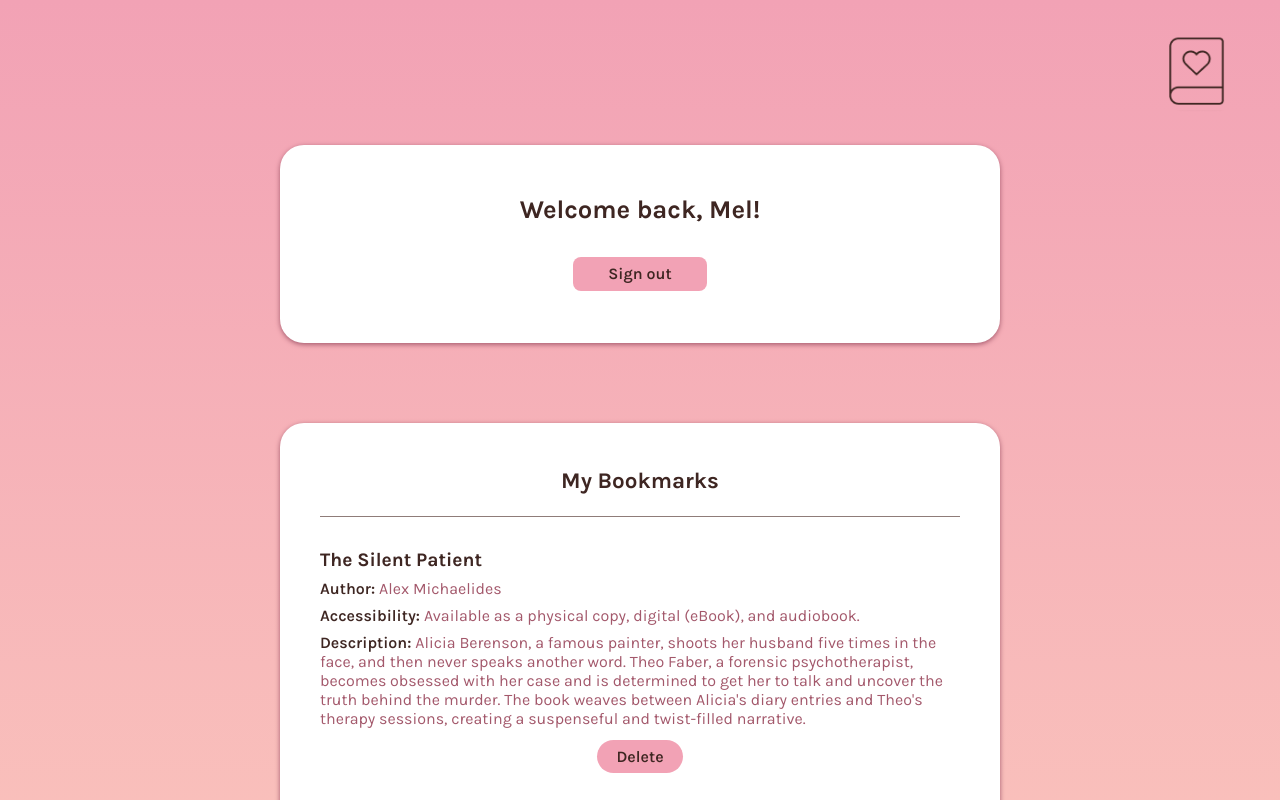
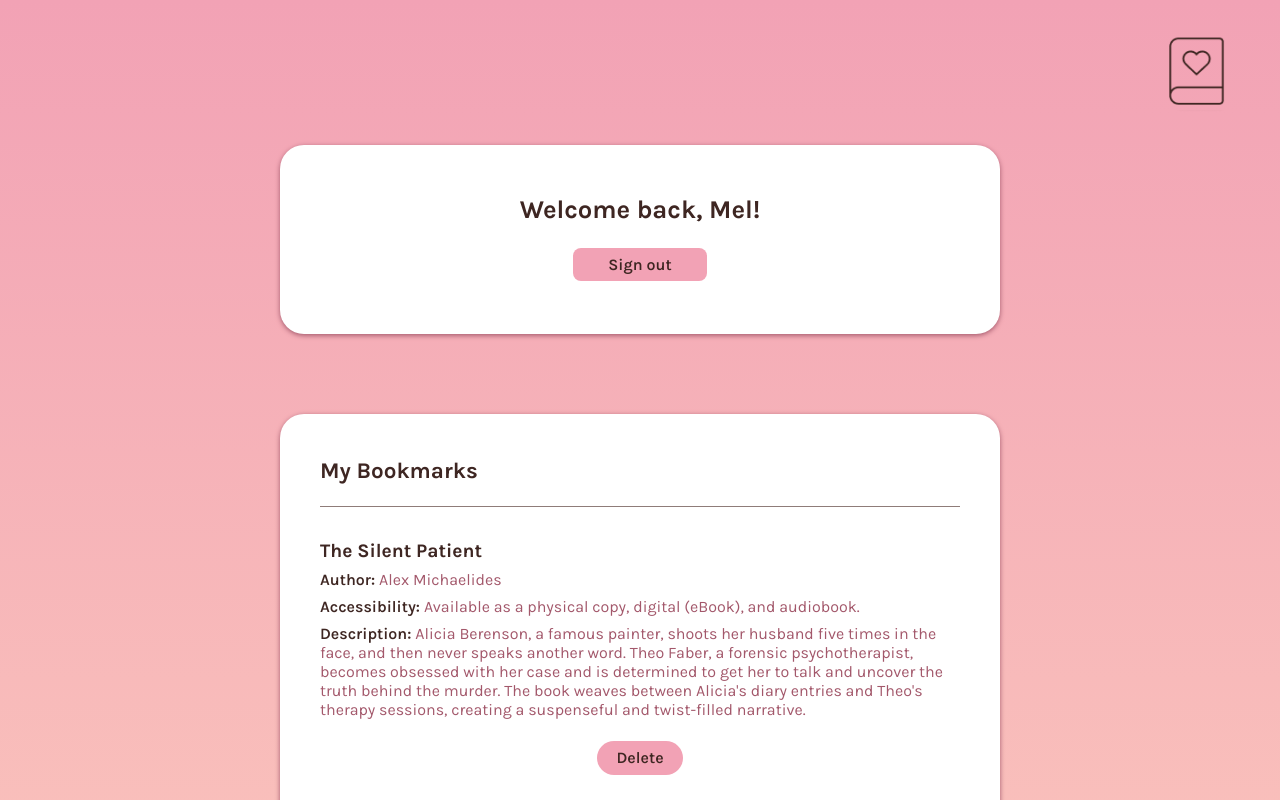
Before and after one commit to riyeur/Booki, a React (Create React App) app in the folder frontend/: page /profile in a window 1280 px wide. Shown: the top 800 px of the page. Built offline with nearby package versions, Linux system fonts and the light colour scheme.

Commit message:
Fixed it so that the text's align

```diff
--- a/frontend/src/styles/ProfilePageStyles.css
+++ b/frontend/src/styles/ProfilePageStyles.css
@@ -52,7 +52,7 @@ body {
     font-family: 'Karla';
     font-weight: 700;
     color: #3E2622;
-    text-align: center;
+    text-align: left;
 }
 
 .bookmark-list hr {
@@ -68,7 +68,8 @@ body {
 }
 
 .delete-button-container {
-    padding-bottom: 0.65rem;
+    padding-top: 0.7rem;
+    padding-bottom: 0.8rem;
 }
 
 .bookmark-card h2 {
@@ -162,6 +163,7 @@ body {
     font-weight: 700;
     font-size: 1.6rem;
     color: #3E2622;
+    margin-bottom: 1rem;
 }
 
 .signout-button-container{
```
